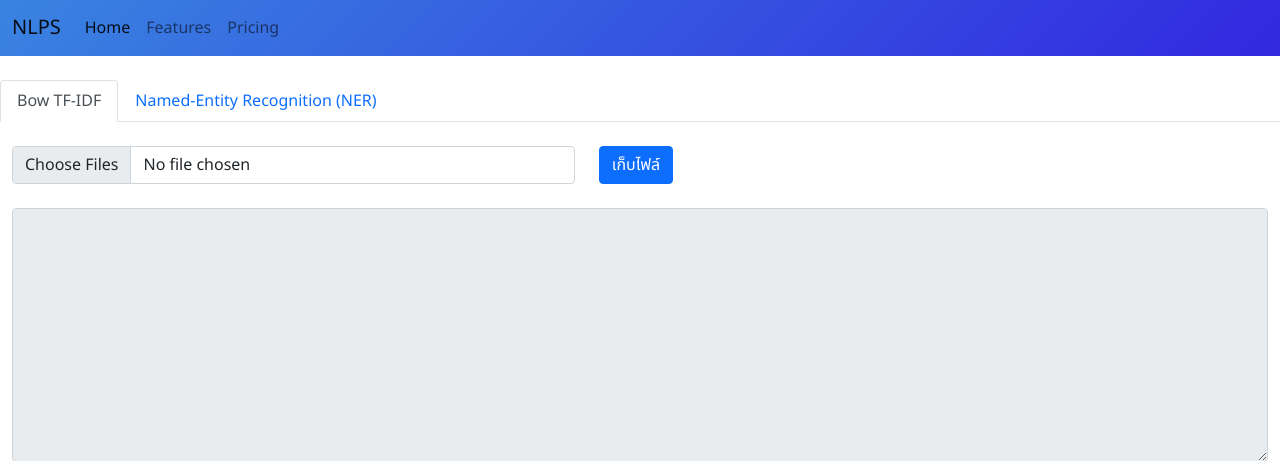
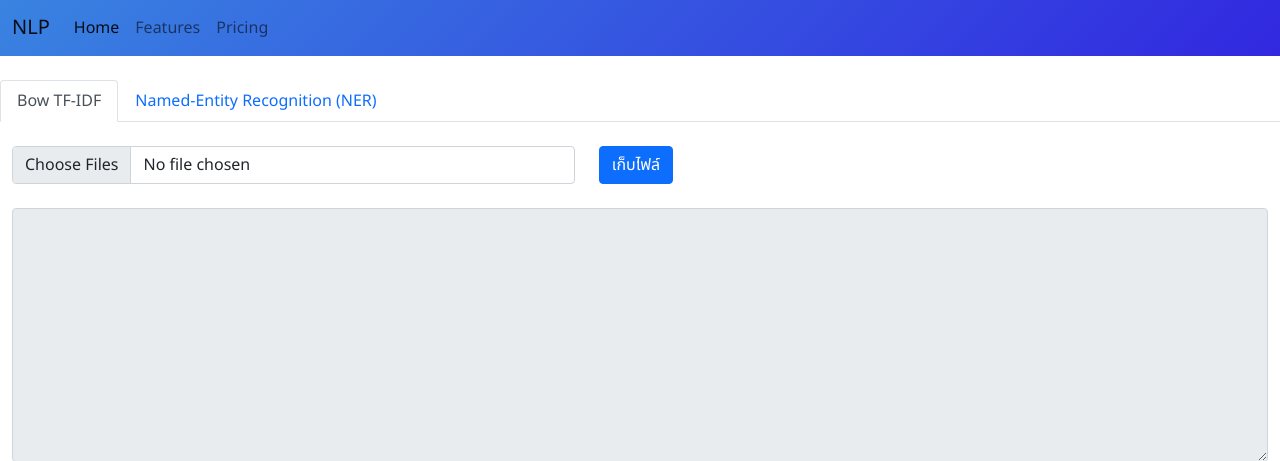
Before and after one commit to VORAVIT29/NLP-Identification, a Flask app: page / in a window 1280 px wide. Shown: the top 461 px of the page. Run offline with Flask 2, Linux system fonts and the light colour scheme; the visitor is signed in with stand-in values (Sample User, id 1).

Commit message:
edit NLP name

```diff
--- a/templates/page.html
+++ b/templates/page.html
@@ -16,7 +16,7 @@
     <nav class="navbar navbar-expand-lg navbar-light gradien">
         <div class="container-fluid">
             <div class="navbar-brand">
-                NLPS
+                NLP
                 <!-- <img src="./static/nlp_image.png" alt="NLP" width="30" height="30"
                     class="d-inline-block align-text-top"> -->
             </div>
```
